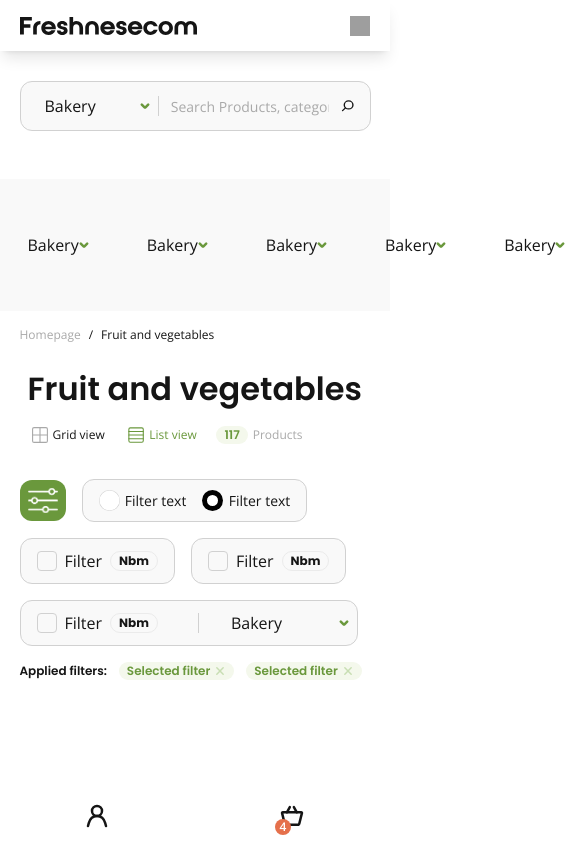
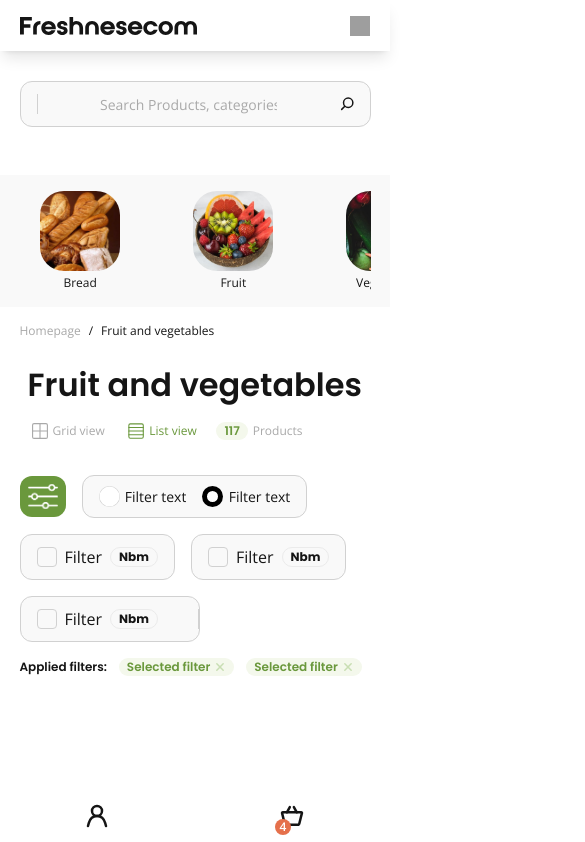
Before and after one commit to MuhammadyusufEngineer/CoLearning-Ecommerce-Vue, a Vue app: page /products in a window 390 px wide. Shown: the top 842 px of the page, 585 px wide, since content can reach past the window. Built offline with nearby package versions, Linux system fonts and the light colour scheme; grey boxes are pictures that could not be loaded.

Commit message:
minor fixed

```diff
--- a/src/components/CustomSelect.vue
+++ b/src/components/CustomSelect.vue
@@ -1,6 +1,6 @@
 <template>
-    <div class="invisible-layer" v-show="is_open" @click="is_open = !is_open"></div>
-    <div class="ui-custom-select">
+    <div class="invisible-layer bg-red-500" v-show="is_open" @click="is_open = !is_open"></div>
+    <div class="ui-custom-select hidden lg:block custom-select w-[120px]">
         <div class="current-value" >
             <div
                 class="flex items-center justify-between w-full"
--- a/src/components/Header.vue
+++ b/src/components/Header.vue
@@ -6,7 +6,7 @@
             <div class="flex flex-col min-h-full">
                 <div class="flex flex-col items-center gap-[33px]">
                     <a :class="item.class" :to="item.href" v-for="item in MobileAnchors" :key="item.id"> {{ item.text
-                    }}</a>>
+                    }}</a>
                 </div>
             </div>
         </div>
@@ -68,7 +68,7 @@
         </div>
         <nav class="bg-[#f9f9f9] py-4">
             <div class="main-container flex-row items-center justify-start gap-[42px]">
-                <CustomSelect class="hidden lg:block custom-select w-[120px]" v-for="n in 7" :key="n.index" />
+                <CustomSelect v-for="n in 7" :key="n.index" />
 
                 <swiper class="navSwiper block lg:hidden"
                 :free-mode="true"
--- a/src/composables/clickaway.js
+++ /dev/null
@@ -1,31 +0,0 @@
-/**
-* @param {*} el_target_ref The root element for which clicking outside will trigger callback_fn
-* @param {*} callback_fn The function to call when user clicks outside of
-* @returns
-*/
-
-import { onMounted } from "vue";
-
-export function useClickOutside (el_target_ref, callback_fn) {
-    if( !el_target_ref ) return;
-
-    let listener = (e) => {
-        if(e.target == el_target_ref.value || e.composedPath().includes(el_target_ref.value)) {
-            return
-            // We clicked inside modal region
-        }
-        if( typeof callback_fn == 'function' ) {
-            callback_fn()
-        }
-    }
-
-    onMounted( ()=> {
-        window.addEventListener('click', listener)
-    })
-    onBeforeUnmount( ()=> {
-        window.removeEventListener('click', listener)
-    })
-    return {
-        listener
-    }
-}
--- a/src/router/index.js
+++ b/src/router/index.js
@@ -9,6 +9,17 @@ const routes = [
 
 const router = createRouter({
     history: createWebHistory(),
+    scrollBehavior(from, to, savedPosition) {
+        if (savedPosition) {
+            return savedPosition
+        } else {
+            return { top: 0 }
+        }
+    },
+    // scrollBehavior(to, from, savedPosition) {
+    //     // always scroll to top
+    //     return { top: 0 }
+    //   },
     routes
 })
 
--- a/src/views/Products.vue
+++ b/src/views/Products.vue
@@ -9,16 +9,41 @@
       <div class="w-full flex flex-wrap items-center justify-between mb-2 p-2">
         <h1 class="text-[32px] font-semibold font-['Poppins'] leading-[28px] mb-5 md:mb-0">Fruit and vegetables</h1>
         <div class="flex items-center w-[275px] justify-between">
-          <div class="flex items-center gap-[5px] cursor-pointer hover:bg-[#f4f8ec] p-1 rounded-md" @click="grid">
+          <div class="flex items-center gap-[5px] cursor-pointer hover:bg-[#f4f8ec] p-1 rounded-md grid-view-img"
+            @click="grid">
             <div>
-              <img class="min-w-[16px] h-4 grid-view-img" src="@/assets/img/grid-view-gray.svg" alt="grid view icon">
+              <div class="min-w-[16px] h-4 grid-view-img" src="@/assets/img/grid-view-gray.svg" alt="grid view icon">
+                <svg width="100%" height="100%" viewBox="0 0 36 36" fill="none" xmlns="http://www.w3.org/2000/svg">
+                  <path
+                    d="M31.3335 1.3335H4.66683C2.82588 1.3335 1.3335 2.82588 1.3335 4.66683V31.3335C1.3335 33.1744 2.82588 34.6668 4.66683 34.6668H31.3335C33.1744 34.6668 34.6668 33.1744 34.6668 31.3335V4.66683C34.6668 2.82588 33.1744 1.3335 31.3335 1.3335Z"
+                    stroke="#6A983C" stroke-width="2.5" stroke-linecap="round" stroke-linejoin="round" />
+                  <path d="M1.3335 18.0002H34.6668" stroke="#6A983C" stroke-width="2.5" stroke-linecap="round"
+                    stroke-linejoin="round" />
+                  <path d="M18.0002 1.3335V34.6668" stroke="#6A983C" stroke-width="2.5" stroke-linecap="round"
+                    stroke-linejoin="round" />
+                </svg>
+
+              </div>
             </div>
             <p class="text-[12px] font-normal leading-[16px] grid-view-txt">Grid view</p>
           </div>
-          <div class="flex items-center gap-[5px] list-view cursor-pointer hover:bg-[#f4f8ec] p-1 rounded-md"
+          <div class="flex items-center gap-[5px] cursor-pointer hover:bg-[#f4f8ec] p-1 rounded-md list-view-img active"
             @click="list">
             <div class="list-gray">
-              <img class="min-w-[16px] h-4 list-view-img" src="@/assets/img/list-view-green.svg" alt="list view icon">
+              <div class="min-w-[16px] h-4 list-view-img" src="@/assets/img/list-view-green.svg" alt="list view icon">
+                <svg width="100%" height="100%" viewBox="0 0 37 37" fill="none" xmlns="http://www.w3.org/2000/svg">
+                  <path
+                    d="M32 2H5.33333C3.49238 2 2 3.49238 2 5.33333V32C2 33.841 3.49238 35.3333 5.33333 35.3333H32C33.841 35.3333 35.3333 33.841 35.3333 32V5.33333C35.3333 3.49238 33.841 2 32 2Z"
+                    stroke="#6A983C" stroke-width="2.5" stroke-linecap="round" stroke-linejoin="round" />
+                  <path d="M2 10.3333H35.3333" stroke="#6A983C" stroke-width="2.5" stroke-linecap="round"
+                    stroke-linejoin="round" />
+                  <path d="M2 18.6667H35.3333" stroke="#6A983C" stroke-width="2.5" stroke-linecap="round"
+                    stroke-linejoin="round" />
+                  <path d="M2 27H35.3333" stroke="#6A983C" stroke-width="2.5" stroke-linecap="round"
+                    stroke-linejoin="round" />
+                </svg>
+
+              </div>
             </div>
             <p class="text-[12px] text-[#6a983c] font-normal leading-[16px] list-view-txt">List view</p>
           </div>
@@ -171,9 +196,17 @@ export default {
   methods: {
     grid() {
       this.listStyle = 'grid'
+      let gridImg = document.querySelector('.grid-view-img')
+      let listImg = document.querySelector('.list-view-img')
+      gridImg.classList.add('active')
+      listImg.classList.remove('active')
     },
     list() {
       this.listStyle = 'col'
+      let gridImg = document.querySelector('.grid-view-img')
+      let listImg = document.querySelector('.list-view-img')
+      gridImg.classList.remove('active')
+      listImg.classList.add('active')
     },
     AsideMenu() {
       let aside = document.querySelector('.filter-aside')
@@ -189,6 +222,32 @@ export default {
 </script>
 
 <style lang="scss">
+
+.grid-view-img,
+.list-view-img {
+  .list-view-txt,
+  .grid-view-txt {
+    color: #a9a9a9 !important;
+  }
+  svg {
+    path {
+      stroke: #a9a9a9;
+    }
+  }
+}
+.grid-view-img.active,
+.list-view-img.active {
+  .list-view-txt,
+  .grid-view-txt {
+    color: #6A983C !important;
+  }
+  svg {
+    path {
+      stroke: #6A983C;
+    }
+  }
+}
+
 [slider] {
   position: relative;
   height: 6px;
```
